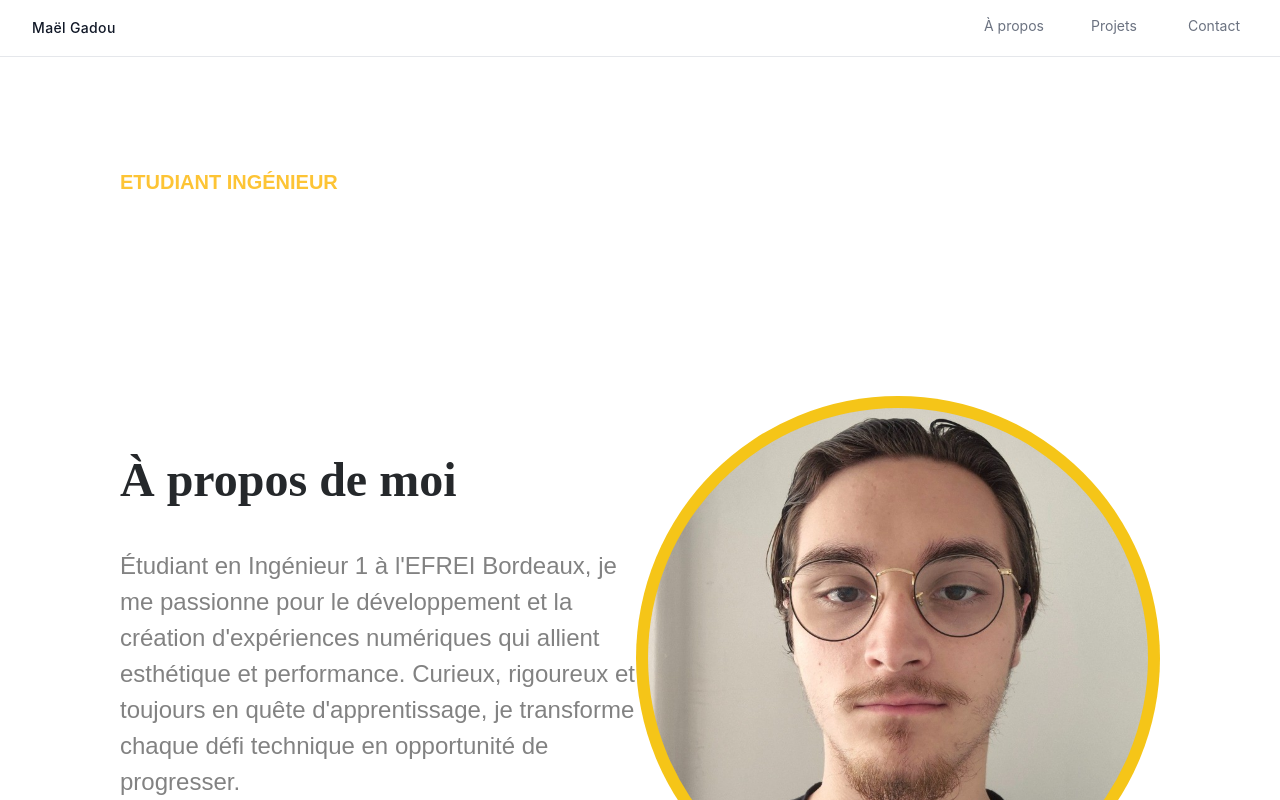
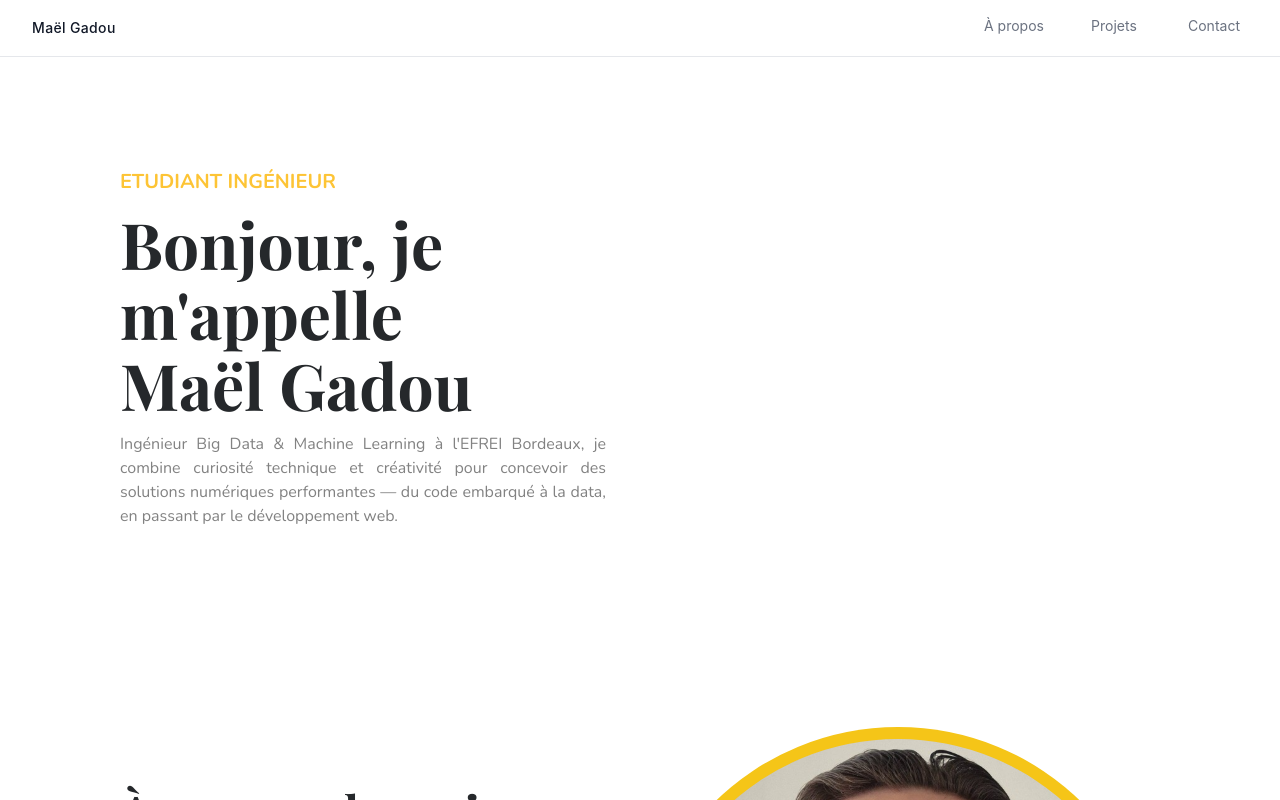
Before and after one commit to Lesgad/Portefolio, a React (Vite) app: page / in a window 1280 px wide. Shown: the top 800 px of the page. Built offline with nearby package versions, Linux system fonts and the light colour scheme.

Commit message:
Ajout des éléments descriptif du hero (Phrase de présentation via prénom et nom ainsi que le court résumé de présentation

```diff
--- a/src/components/Hero.jsx
+++ b/src/components/Hero.jsx
@@ -1,7 +1,7 @@
 export default function Hero() {
   return (
     <section id="accueil" className="w-full bg-white">
-      <div style={{ paddingLeft: '120px', paddingTop: '110px' }}>
+      <div style={{ paddingLeft: '120px', paddingTop: '110px', maxWidth: '606px' }}>
 
         <span
           style={{
@@ -15,6 +15,35 @@ export default function Hero() {
           Etudiant ingénieur
         </span>
 
+        <h1
+          style={{
+            fontFamily: '"Playfair Display", serif',
+            fontWeight: 700,
+            fontSize: '64px',
+            lineHeight: '110%',
+            color: '#25282B',
+            marginTop: '12px',
+          }}
+        >
+          Bonjour, je m'appelle<br />Maël Gadou
+        </h1>
+
+        <p
+          style={{
+            fontFamily: 'Nunito, sans-serif',
+            fontWeight: 400,
+            fontSize: '16px',
+            lineHeight: '150%',
+            color: '#828282',
+            marginTop: '12px',
+            textAlign: 'justify',
+          }}
+        >
+          Ingénieur Big Data & Machine Learning à l'EFREI Bordeaux, je combine
+          curiosité technique et créativité pour concevoir des solutions numériques
+          performantes — du code embarqué à la data, en passant par le développement web.
+        </p>
+
       </div>
     </section>
   )
--- a/src/index.css
+++ b/src/index.css
@@ -1,9 +1,9 @@
+@import url('https://fonts.googleapis.com/css2?family=Nunito:wght@400;600;700&family=Playfair+Display:wght@700&display=swap');
+
 @tailwind base;
 @tailwind components;
 @tailwind utilities;
 
-@import url('https://fonts.googleapis.com/css2?family=Inter:wght@300;400;500;600;700;800&family=Nunito:wght@400;600&family=Playfair+Display:wght@700&display=swap');
-
 * {
   scroll-behavior: smooth;
 }
```
